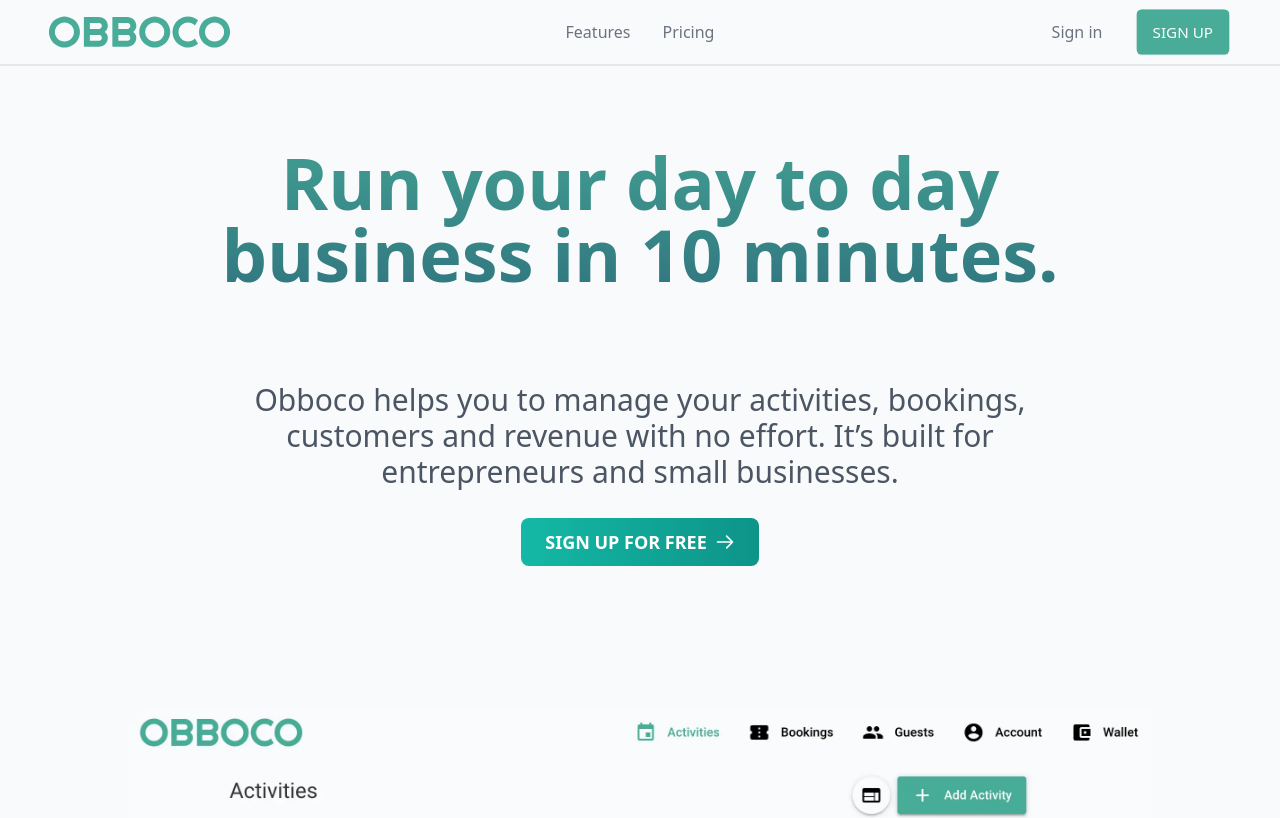
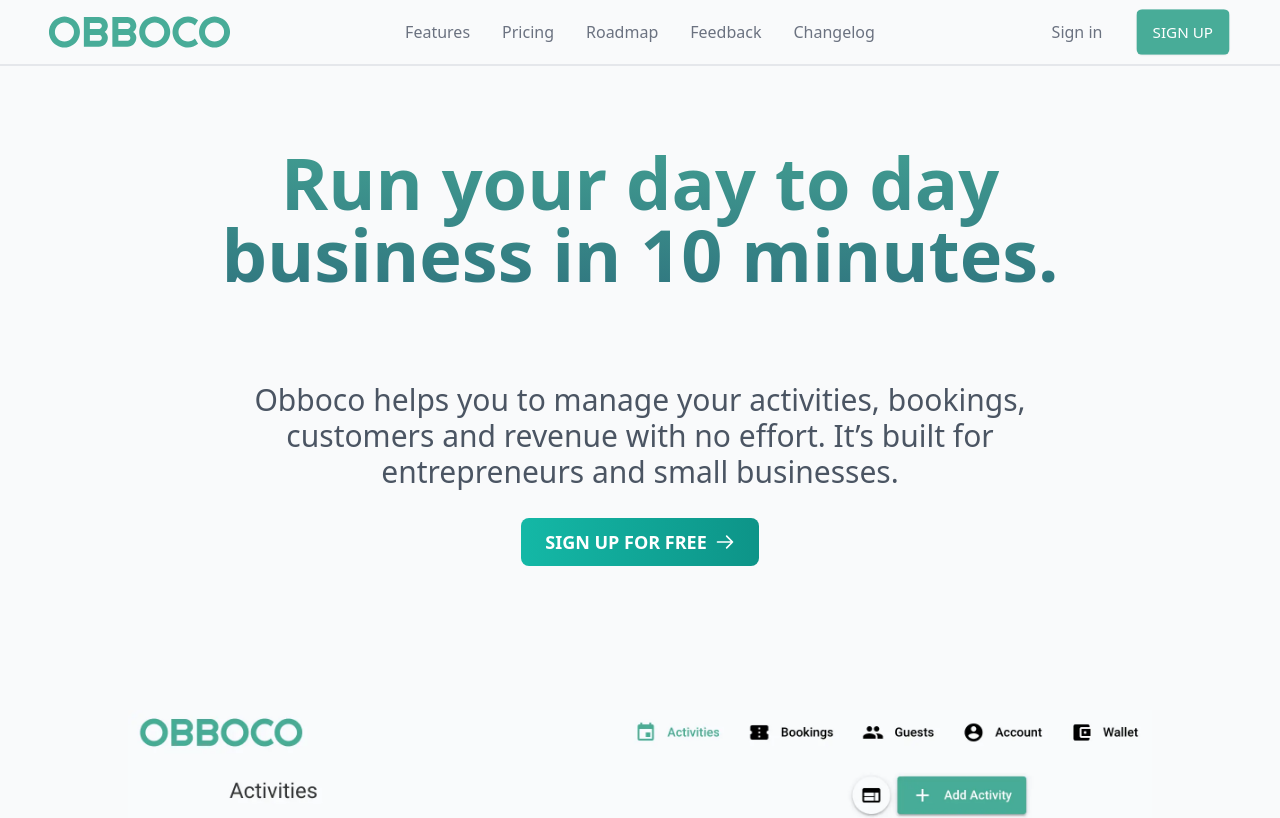
Before and after one commit to obboco/obboco-landing, a Nuxt app: page / in a window 1280 px wide. Shown: the top 818 px of the page. Built offline with nearby package versions, Linux system fonts and the light colour scheme.

Commit message:
Introduce feedback, changelog and roadmap

```diff
--- a/components/Header.vue
+++ b/components/Header.vue
@@ -27,6 +27,33 @@
               class="text-base font-medium text-gray-500 hover:text-gray-900"
             >
               Pricing
+            </a>
+          </li>
+          <li>
+            <a
+              href="https://obboco.canny.io/"
+              class="text-base font-medium text-gray-500 hover:text-gray-900"
+              target="_blank"
+            >
+              Roadmap
+            </a>
+          </li>
+          <li>
+            <a
+              href="https://obboco.canny.io/obboco"
+              class="text-base font-medium text-gray-500 hover:text-gray-900"
+              target="_blank"
+            >
+              Feedback
+            </a>
+          </li>
+          <li>
+            <a
+              href="https://obboco.canny.io/changelog"
+              class="text-base font-medium text-gray-500 hover:text-gray-900"
+              target="_blank"
+            >
+              Changelog
             </a>
           </li>
         </ul>
```
